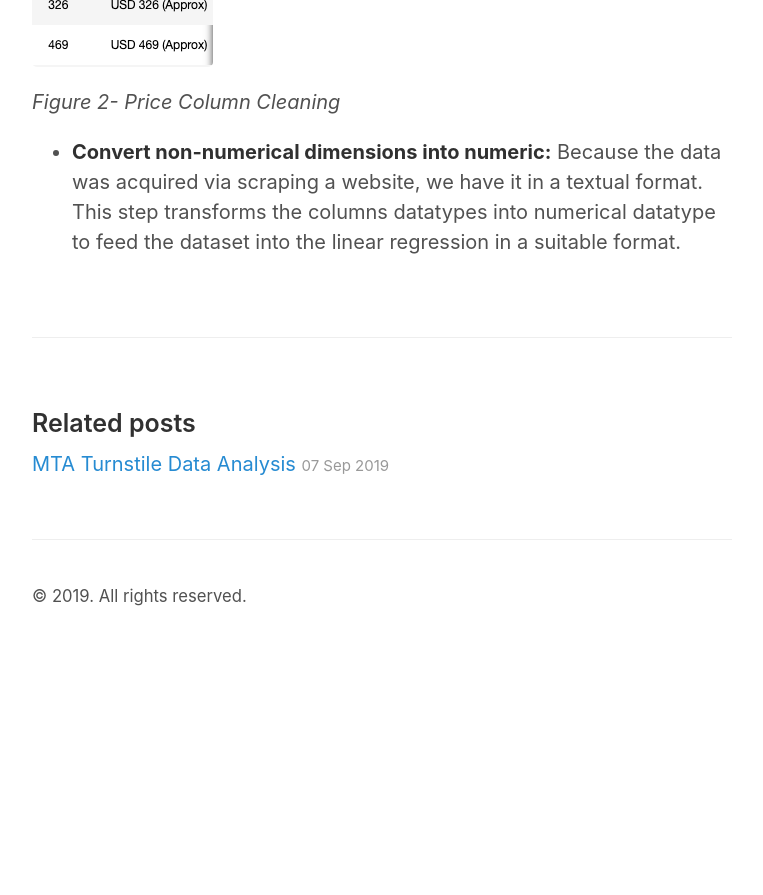
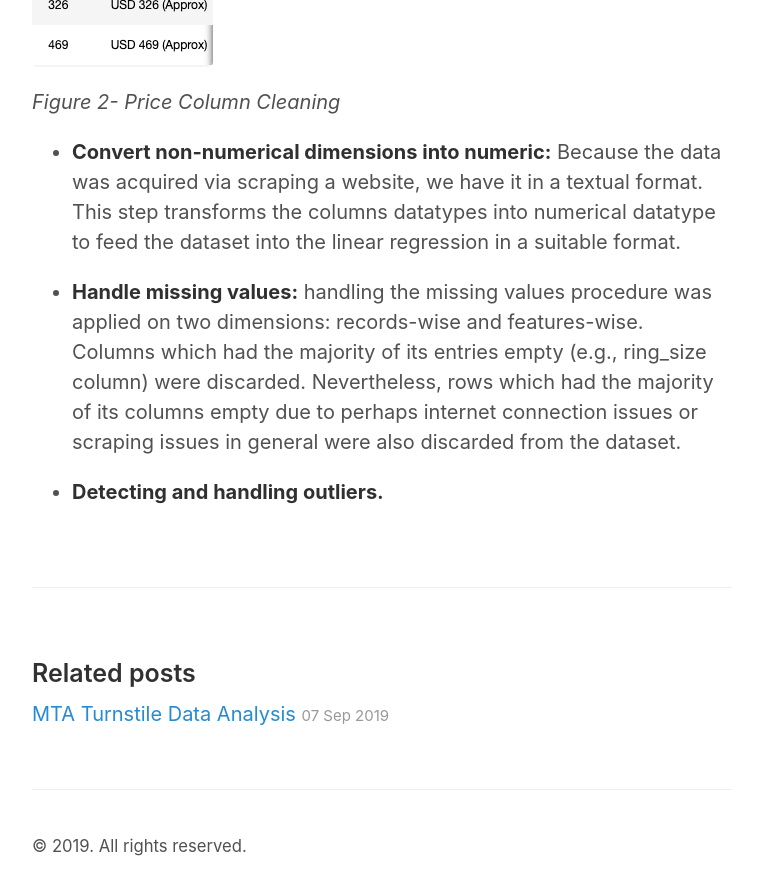
Before and after one commit to reemalmuqbil/reemalmuqbil.github.io, a Jekyll site: the page built from _posts/2019-09-23-Predict-Jewelry-Prices.md, in a window 1280 px wide and 900 px high, scrolled down 3284 px. Shown: the top 895 px of the window, without its empty margins (258-1021 px from the left). Built offline with Jekyll 4.4.1, drawn with Linux system fonts in a browser that asks for light colours; before the commit the page ends 3934 px from its top, so only the background shows below that.

Commit message:
Handle missing value post 2

```diff
--- a/_posts/2019-09-23-Predict-Jewelry-Prices.md
+++ b/_posts/2019-09-23-Predict-Jewelry-Prices.md
@@ -35,3 +35,8 @@ This stage has come to prepare the data for analysis and modeling with the follo
 
  * __Convert non-numerical dimensions into numeric:__
  Because the data was acquired via scraping a website, we have it in a textual format. This step transforms the columns datatypes into numerical datatype to feed the dataset into the linear regression in a suitable format.
+
+ * __Handle missing values:__
+ handling the missing values procedure was applied on two dimensions: records-wise and features-wise. Columns which had the majority of its entries empty (e.g., ring_size column) were discarded. Nevertheless, rows which had the majority of its columns empty due to perhaps internet connection issues or scraping issues in general were also discarded from the dataset.
+
+ * __Detecting and handling outliers.__
```
